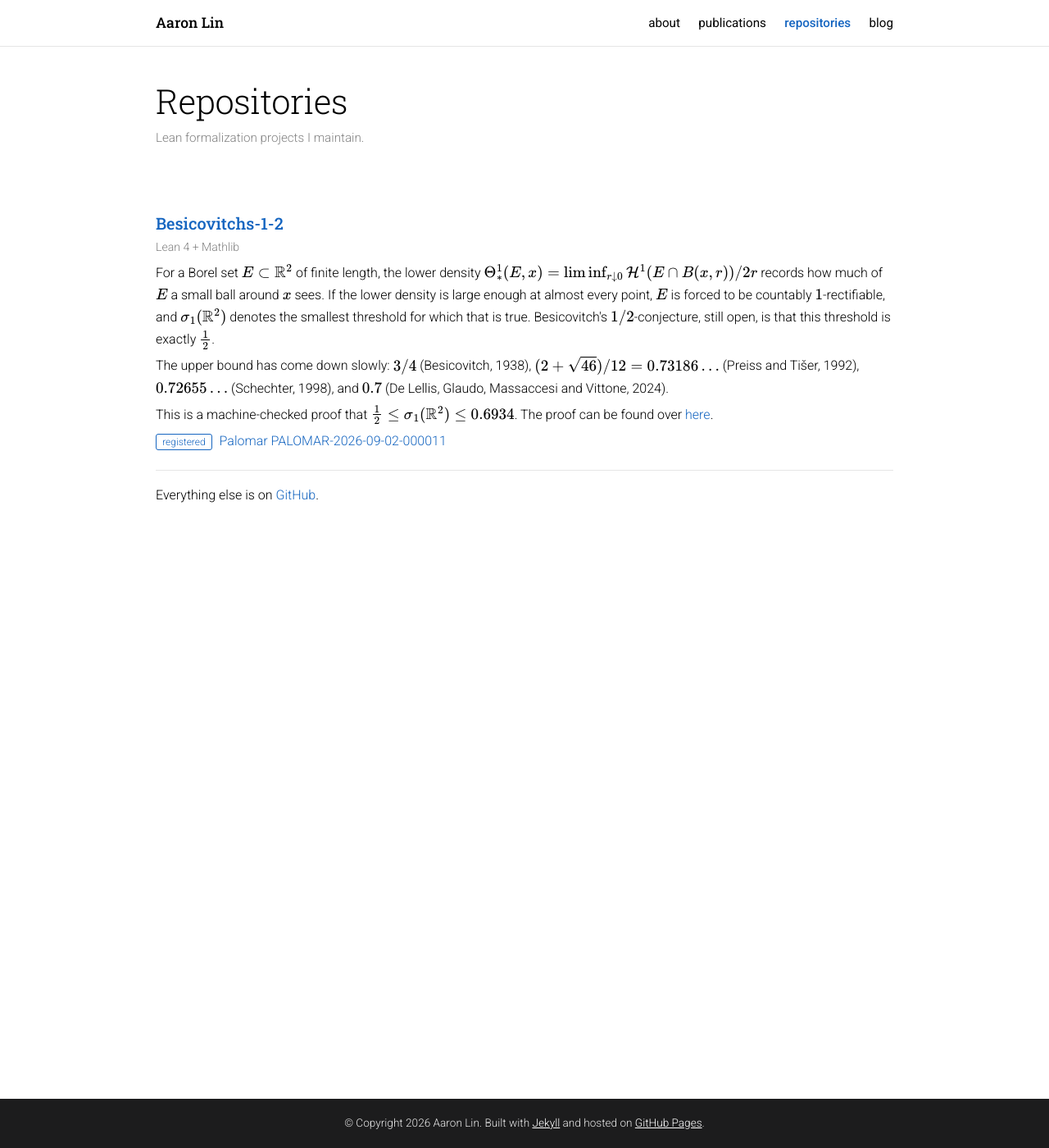
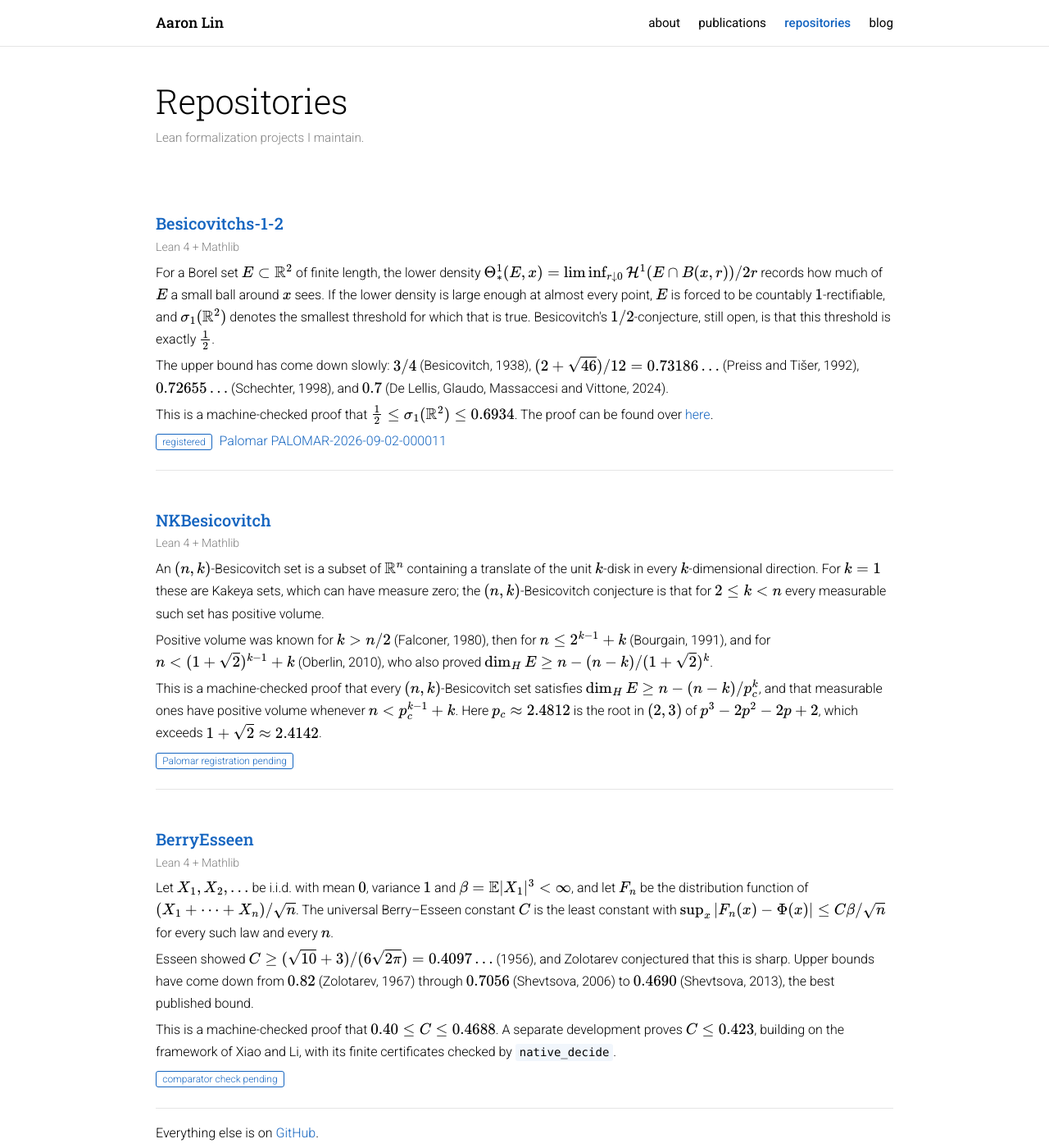
Before and after one commit to CoolRmal/coolrmal.github.io, a Jekyll site: the page built from repositories.md, in a window 1280 px wide and 1400 px high. Shown: the whole window at 82% size. Built offline with Jekyll 4.4.1, drawn with Linux system fonts in a browser that asks for light colours; formulas are drawn with MathJax 3.

Commit message:
Add NKBesicovitch and BerryEsseen to the repositories page
Each card follows the Besicovitchs-1-2 layout: the problem, a short record
history, and what is proved. Neither is registered on Palomar yet, so each
carries a status badge instead of a registry link.

Co-Authored-By: Claude Opus 5 <noreply@anthropic.com>

```diff
--- a/repositories.md
+++ b/repositories.md
@@ -35,5 +35,58 @@ nav: repositories
   </p>
 </div>
 
+<div class="entry">
+  <h3 class="entry-title">
+    <a href="https://github.com/CoolRmal/NKBesicovitch" target="_blank" rel="noopener noreferrer">NKBesicovitch</a>
+  </h3>
+  <p class="entry-meta">Lean 4 + Mathlib</p>
+  <p>
+    An $(n,k)$-Besicovitch set is a subset of $\mathbb{R}^n$ containing a translate of the unit
+    $k$-disk in every $k$-dimensional direction. For $k=1$ these are Kakeya sets, which can have
+    measure zero; the $(n,k)$-Besicovitch conjecture is that for $2\le k<n$ every measurable such
+    set has positive volume.
+  </p>
+  <p>
+    Positive volume was known for $k>n/2$ (Falconer, 1980), then for $n\le 2^{k-1}+k$
+    (Bourgain, 1991), and for $n<(1+\sqrt2)^{k-1}+k$ (Oberlin, 2010), who also proved
+    $\dim_H E\ge n-(n-k)/(1+\sqrt2)^k$.
+  </p>
+  <p>
+    This is a machine-checked proof that every $(n,k)$-Besicovitch set satisfies
+    $\dim_H E\ge n-(n-k)/p_c^k$, and that measurable ones have positive volume whenever
+    $n<p_c^{k-1}+k$. Here $p_c\approx 2.4812$ is the root in $(2,3)$ of $p^3-2p^2-2p+2$,
+    which exceeds $1+\sqrt2\approx 2.4142$.
+  </p>
+  <p>
+    <span class="badge">Palomar registration pending</span>
+  </p>
+</div>
+
+<div class="entry">
+  <h3 class="entry-title">
+    <a href="https://github.com/CoolRmal/BerryEsseen" target="_blank" rel="noopener noreferrer">BerryEsseen</a>
+  </h3>
+  <p class="entry-meta">Lean 4 + Mathlib</p>
+  <p>
+    Let $X_1,X_2,\dots$ be i.i.d. with mean $0$, variance $1$ and $\beta=\mathbb{E}|X_1|^3<\infty$,
+    and let $F_n$ be the distribution function of $(X_1+\dots+X_n)/\sqrt n$. The universal
+    Berry&ndash;Esseen constant $C$ is the least constant with
+    $\sup_x|F_n(x)-\Phi(x)|\le C\beta/\sqrt n$ for every such law and every $n$.
+  </p>
+  <p>
+    Esseen showed $C\ge(\sqrt{10}+3)/(6\sqrt{2\pi})=0.4097\ldots$ (1956), and Zolotarev
+    conjectured that this is sharp. Upper bounds have come down from $0.82$ (Zolotarev, 1967)
+    through $0.7056$ (Shevtsova, 2006) to $0.4690$ (Shevtsova, 2013), the best published bound.
+  </p>
+  <p>
+    This is a machine-checked proof that $0.40\le C\le 0.4688$. A separate development proves
+    $C\le 0.423$, building on the framework of Xiao and Li, with its finite certificates checked by
+    <code>native_decide</code>.
+  </p>
+  <p>
+    <span class="badge">comparator check pending</span>
+  </p>
+</div>
+
 Everything else is on
 <a href="https://github.com/CoolRmal" target="_blank" rel="noopener noreferrer">GitHub</a>.
```
